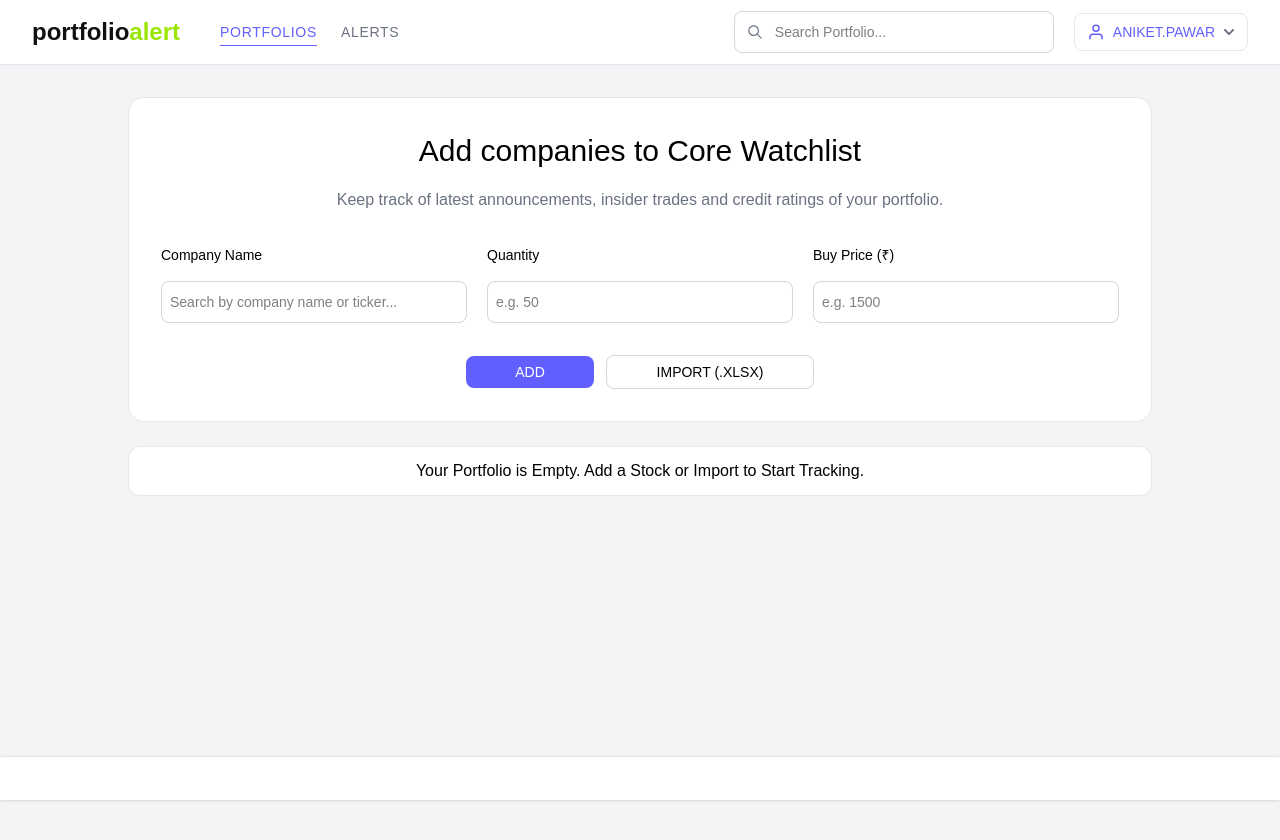
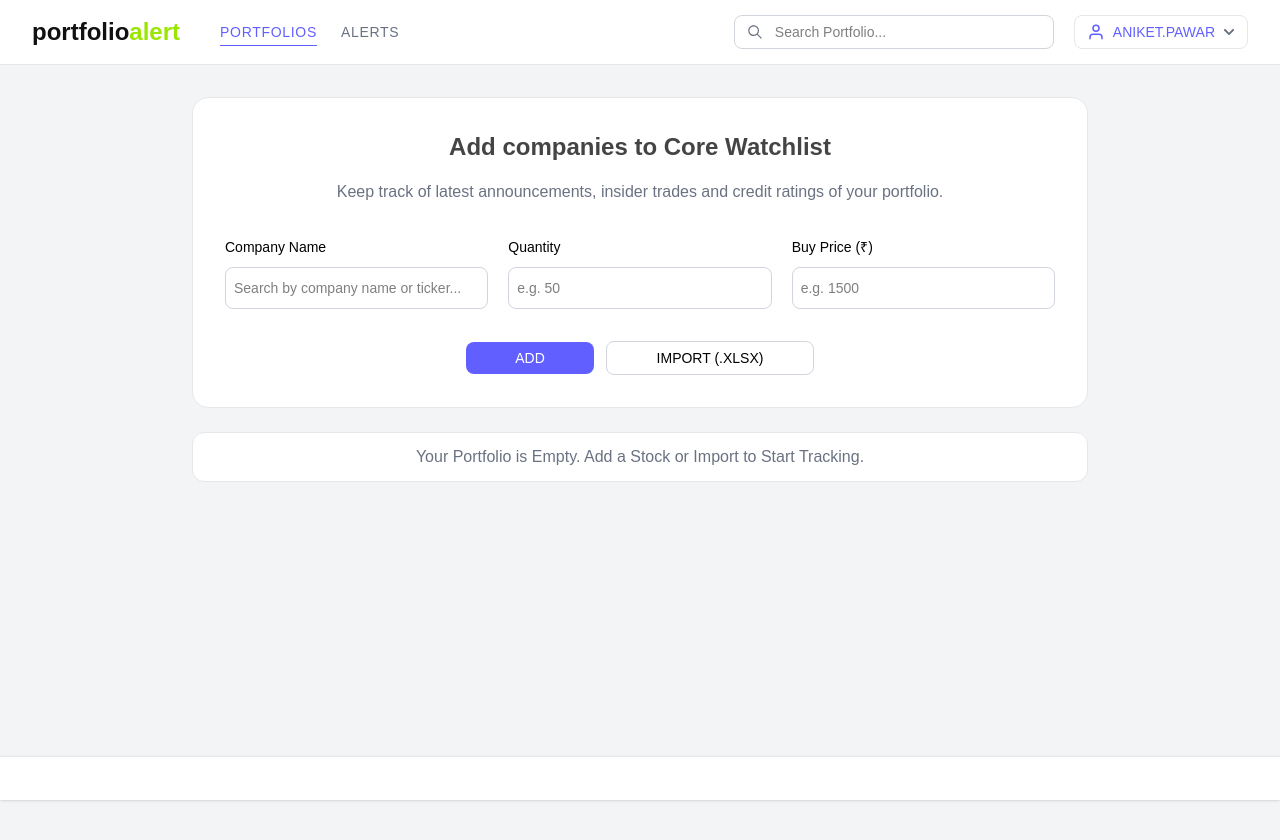
Before and after one commit to BL-Aniket/StockPriceFeedApp, a React (Vite) app in the folder client/: page /watchlist in a window 1280 px wide. Shown: the top 840 px of the page. Built offline with nearby package versions, Linux system fonts and the light colour scheme.

Commit message:
Aniket added UI Improvements

```diff
--- a/client/src/components/Navbar/Navbar.jsx
+++ b/client/src/components/Navbar/Navbar.jsx
@@ -72,7 +72,7 @@ const Navbar = () => {
                                 </div>
 
                                 <input
-                                    className="border border-gray-300 rounded-lg focus:outline-none focus:border-indigo-500 placeholder:text-sm focus:shadow-sm pl-10 py-2 w-72 xl:w-80 transition"
+                                    className="border border-gray-300 rounded-lg focus:outline-none focus:border-indigo-500 placeholder:text-sm focus:shadow-sm pl-10 py-1 w-72 xl:w-80 transition"
                                     placeholder="Search Portfolio..."
                                 />
                             </div>
--- a/client/src/components/Navbar/NavbarDropdown.jsx
+++ b/client/src/components/Navbar/NavbarDropdown.jsx
@@ -35,7 +35,7 @@ const NavbarDropdown = () => {
             {/* BUTTON */}
             <button
                 onClick={() => setOpen(!open)}
-                className="flex items-center gap-2 border border-gray-200 rounded-lg px-2 sm:px-3 py-2 hover:bg-gray-50 transition"
+                className="flex items-center gap-2 border border-gray-200 rounded-lg px-2 sm:px-3 py-1.5 hover:bg-gray-50 transition"
             >
                 <FiUser className="text-indigo-500 text-lg" />
 
--- a/client/src/pages/Alerts.jsx
+++ b/client/src/pages/Alerts.jsx
@@ -41,6 +41,8 @@ const Alerts = () => {
             return
         }
 
+        setError({})
+
         // setStock("")
         // setUpperLimit("")
         // setLowerLimit("")
@@ -49,13 +51,13 @@ const Alerts = () => {
     return (
         <section className="bg-gray-100 min-h-screen w-full py-5 sm:py-8 px-3 sm:px-5">
 
-            <div className="max-w-5xl mx-auto space-y-5">
+            <div className="max-w-4xl mx-auto space-y-5">
 
                 {/* ALERT SETTINGS CARD */}
                 <div className="bg-white rounded-2xl border border-gray-200 p-5 sm:p-8">
 
                     {/* HEADING */}
-                    <div className="text-2xl sm:text-3xl font-medium text-center leading-snug">
+                    <div className="text-xl sm:text-2xl text-[#444] font-semibold text-center leading-snug">
                         Global Alert Settings
                     </div>
 
@@ -73,7 +75,7 @@ const Alerts = () => {
                         <div className="lg:col-span-3 w-full">
                             <label
                                 htmlFor="portfolio"
-                                className="font-semibold text-sm block mb-2"
+                                className="font-medium text-sm block mb-2"
                             >
                                 Stock from your Portfolio
                             </label>
@@ -106,7 +108,7 @@ const Alerts = () => {
                             <div>
                                 <label
                                     htmlFor="upperLimit"
-                                    className="font-semibold text-sm text-[#333] block"
+                                    className="font-medium text-sm text-[#333] block"
                                 >
                                     Upper Limit (+%)
                                 </label>
@@ -128,7 +130,7 @@ const Alerts = () => {
                             <div>
                                 <label
                                     htmlFor="lowerLimit"
-                                    className="font-semibold text-sm text-[#333] block"
+                                    className="font-medium text-sm text-[#333] block"
                                 >
                                     Lower Limit (-%)
                                 </label>
--- a/client/src/pages/Portfolio.jsx
+++ b/client/src/pages/Portfolio.jsx
@@ -126,15 +126,17 @@ const Portfolio = () => {
         setCompany("");
         setBuyPrice("");
         setQuantity("");
+
+        setError({})
     };
 
     return (
         <section className="bg-gray-100 min-h-screen w-full py-5 sm:py-8 px-3 sm:px-5">
             {/* FORM CARD */}
-            <div className="bg-white max-w-5xl mx-auto p-5 sm:p-8 rounded-2xl border border-gray-200">
+            <div className="bg-white max-w-4xl mx-auto p-5 sm:p-8 rounded-2xl border border-gray-200">
 
                 {/* HEADING */}
-                <div className="text-2xl sm:text-3xl font-medium text-center leading-snug">
+                <div className="text-xl sm:text-2xl font-semibold text-[#444] text-center leading-snug">
                     Add companies to Core Watchlist
                 </div>
 
@@ -150,7 +152,7 @@ const Portfolio = () => {
                     <div>
                         <label
                             htmlFor="companyName"
-                            className="font-medium text-sm block mb-2"
+                            className="font-medium text-sm block mb-0.5"
                         >
                             Company Name
                         </label>
@@ -169,7 +171,7 @@ const Portfolio = () => {
                     <div>
                         <label
                             htmlFor="quantity"
-                            className="font-medium text-sm block mb-2"
+                            className="font-medium text-sm block mb-0.5"
                         >
                             Quantity
                         </label>
@@ -190,7 +192,7 @@ const Portfolio = () => {
                     <div>
                         <label
                             htmlFor="buyPrice"
-                            className="font-medium text-sm block mb-2"
+                            className="font-medium text-sm block mb-0.5"
                         >
                             Buy Price (₹)
                         </label>
@@ -230,7 +232,7 @@ const Portfolio = () => {
 
             {/* TABLE */}
             {portfoliosList?.length > 0 ? (
-                <div className="mt-6 max-w-7xl mx-auto">
+                <div className="mt-6 max-w-4xl mx-auto">
 
                     {/* MOBILE CARDS */}
                     <div className="block lg:hidden space-y-4">
@@ -313,8 +315,9 @@ const Portfolio = () => {
                                         : "text-green-500"
                                         }`}
                                 >
-                                    <MdCurrencyRupee />
-                                    {item.gainLoss} (
+                                    <div className="flex items-center justify-center"><MdCurrencyRupee />
+                                        {item.gainLoss}</div>
+                                    (
                                     {Number(item.gainLossPercent).toFixed(2)}%)
                                 </div>
 
@@ -334,38 +337,38 @@ const Portfolio = () => {
                     {/* DESKTOP TABLE */}
                     <div className="hidden lg:block overflow-x-auto bg-white rounded-2xl border border-gray-200">
 
-                        <table className="w-full min-w-[1100px]">
+                        <table className="w-full max-w-4xl">
                             <thead>
                                 <tr className="text-gray-500 bg-gray-50 border-b border-gray-200">
-                                    <th className="px-4 text-left font-medium py-4">
+                                    <th className="px-4 text-left font-semibold py-4">
                                         Company
                                     </th>
 
-                                    <th className="px-4 text-left font-medium py-4">
+                                    <th className="px-4 text-left font-semibold py-4">
                                         Ticker
                                     </th>
 
-                                    <th className="px-4 text-left font-medium py-4">
+                                    <th className="px-4 text-left font-semibold py-4">
                                         Quantity
                                     </th>
 
-                                    <th className="px-4 text-left font-medium py-4">
+                                    <th className="px-4 text-left font-semibold py-4">
                                         Avg Buy Price
                                     </th>
 
-                                    <th className="px-4 text-left font-medium py-4">
+                                    <th className="px-4 text-left font-semibold py-4">
                                         LTP (Live)
                                     </th>
 
-                                    <th className="px-4 text-left font-medium py-4">
+                                    <th className="px-4 text-left font-semibold py-4">
                                         Current Value
                                     </th>
 
-                                    <th className="px-4 text-left font-medium py-4">
+                                    <th className="px-4 text-left font-semibold py-4">
                                         Gain/Loss
                                     </th>
 
-                                    <th className="px-4 text-left font-medium py-4">
+                                    <th className="px-4 text-left font-semibold py-4">
                                         Actions
                                     </th>
                                 </tr>
@@ -444,7 +447,7 @@ const Portfolio = () => {
                     </div>
                 </div>
             ) : (
-                <div className="bg-white py-3 px-4 rounded-xl mx-auto w-full text-center max-w-5xl mt-6 border border-gray-200 text-sm sm:text-base">
+                <div className="bg-white py-3 px-4 rounded-xl mx-auto w-full text-center max-w-4xl mt-6 border text-gray-500 border-gray-200 text-sm sm:text-base">
                     Your Portfolio is Empty. Add a Stock or Import to Start
                     Tracking.
                 </div>
--- a/client/src/pages/RootLayout.jsx
+++ b/client/src/pages/RootLayout.jsx
@@ -1,6 +1,8 @@
 import React from "react";
 import { Outlet, useLocation, useNavigation } from "react-router-dom";
 import Navbar from "../components/Navbar/Navbar";
+import { FaArrowTrendDown } from "react-icons/fa6";
+import { FaArrowTrendUp } from "react-icons/fa6";
 
 const RootLayout = () => {
     const navigation = useNavigation();
@@ -16,31 +18,37 @@ const RootLayout = () => {
             symbol: "RELIANCE",
             name: "Reliance Industries Ltd.",
             ltp: 1460,
+            deviation: 0.15,
         },
         {
             symbol: "TCS",
             name: "Tata Consultancy Services Ltd.",
             ltp: 2426.8,
+            deviation: 0.11,
         },
         {
             symbol: "HDFCBANK",
             name: "HDFC Bank Ltd.",
             ltp: 775.7,
+            deviation: 0.04,
         },
         {
             symbol: "INFY",
             name: "Infosys Ltd.",
             ltp: 1175,
+            deviation: 0.07,
         },
         {
             symbol: "ITC",
             name: "ITC Ltd.",
             ltp: 311.8,
+            deviation: 0.23,
         },
         {
             symbol: "SBIN",
             name: "State Bank of India",
             ltp: 1064.5,
+            deviation: 0.09,
         },
     ];
 
@@ -88,6 +96,12 @@ const RootLayout = () => {
                                     <div className="text-gray-500 font-medium text-xs sm:text-sm">
                                         {item.ltp}
                                     </div>
+
+                                    {/* DEVIATION */}
+                                    <div className={`${item.deviation < 0.10 ? "text-red-500" : "text-green-500"} font-medium text-xs sm:text-sm flex items-center gap-1`}>
+                                        {item.deviation < 0.10 ? <FaArrowTrendDown /> : <FaArrowTrendUp />}  {item.deviation}%
+                                    </div>
+
                                 </div>
                             ))}
                         </div>
```
